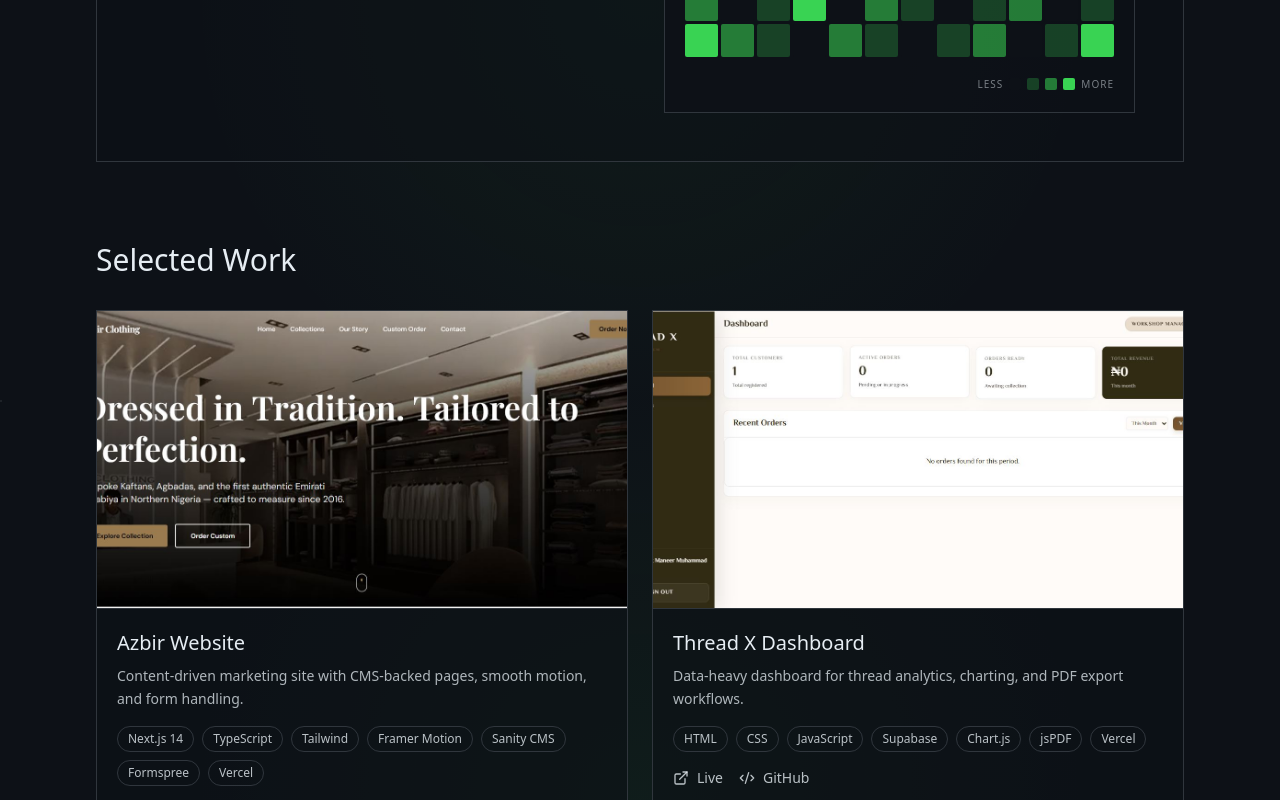
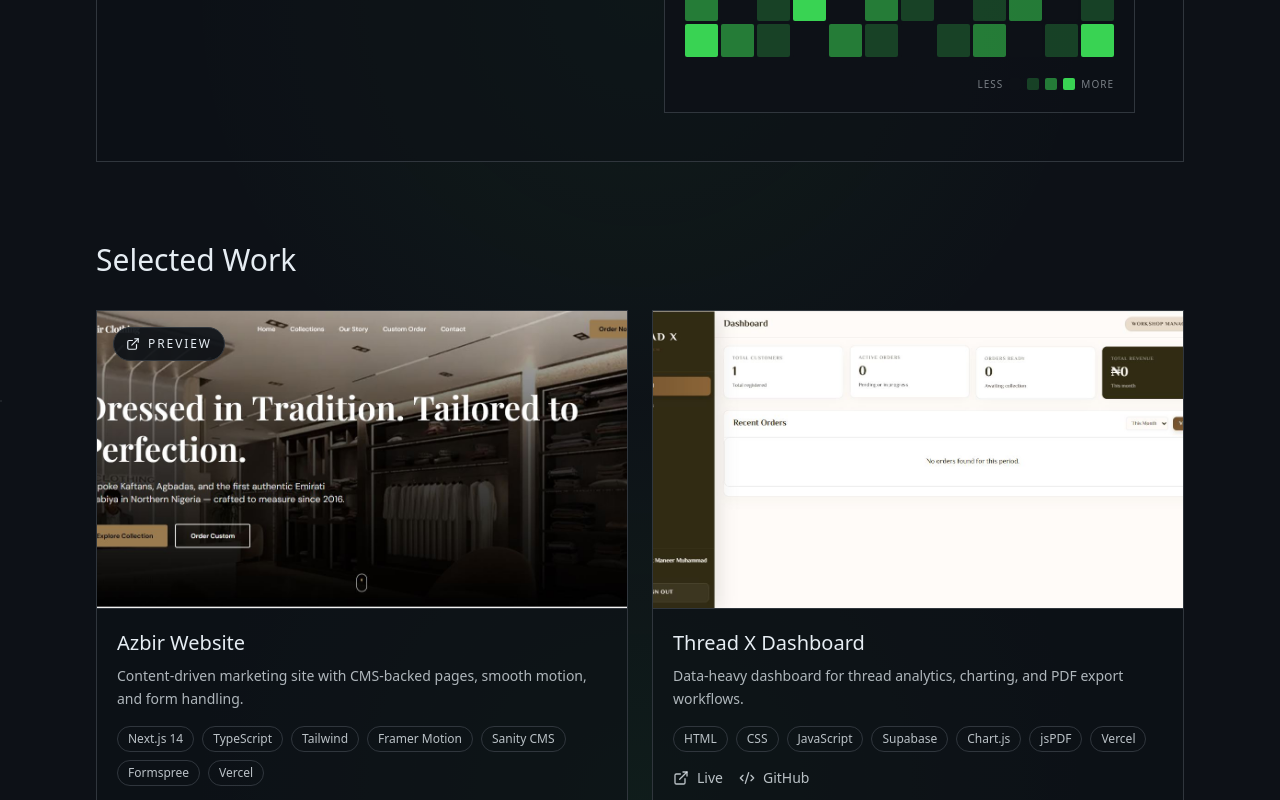
Before and after one commit to Onlysyn/portfolio, a Next.js app: page / in a window 1280 px wide. Shown: the part 2000-2800 px from the top of the page. Built offline with nearby package versions, Linux system fonts and the light colour scheme.

Commit message:
feat: enhance ProjectCard with embedUrl preview functionality and clean up styles

```diff
--- a/app/globals.css
+++ b/app/globals.css
@@ -24,10 +24,6 @@ html {
 }
 
 body {
-  cursor: none;
-}
-
-body {
   min-height: 100vh;
   background-image:
     radial-gradient(circle at 1px 1px, rgb(230 237 243 / 0.08) 1px, transparent 0),
--- a/app/page.tsx
+++ b/app/page.tsx
@@ -1,6 +1,5 @@
 import About from "@/components/About";
 import Contact from "@/components/Contact";
-import CustomCursor from "@/components/CustomCursor";
 import Footer from "@/components/Footer";
 import Hero from "@/components/Hero";
 import Navbar from "@/components/Navbar";
@@ -10,7 +9,6 @@ import Work from "@/components/Work";
 export default function Home() {
   return (
     <div className="relative">
-      <CustomCursor />
       <Navbar />
       <main className="mx-auto flex w-full max-w-6xl flex-col gap-20 px-6 py-10 md:px-8">
         <Hero />
--- a/components/ProjectCard.tsx
+++ b/components/ProjectCard.tsx
@@ -61,9 +61,19 @@ export default function ProjectCard({ project }: ProjectCardProps) {
           fill
           sizes="(max-width: 768px) 100vw, 50vw"
           className={`object-cover transition-opacity duration-500 ease-out ${
-            isHovered && isInView ? "opacity-0" : "opacity-100"
+            isHovered && isInView && project.video ? "opacity-0" : "opacity-100"
           }`}
         />
+        {project.embedUrl && (
+          <button
+            type="button"
+            onClick={() => setIsPreviewOpen(true)}
+            className="absolute left-4 top-4 z-10 inline-flex items-center gap-2 rounded-full border border-border bg-background/90 px-3 py-2 text-xs uppercase tracking-[0.16em] text-text transition hover:border-accent hover:text-accent"
+          >
+            <ExternalLink size={14} />
+            Preview
+          </button>
+        )}
         {isInView && project.video && (
           <video
             ref={videoRef}
@@ -96,7 +106,7 @@ export default function ProjectCard({ project }: ProjectCardProps) {
           ))}
         </div>
 
-        <div className="flex gap-4">
+        <div className="flex flex-wrap gap-4">
           <Link
             href={project.liveUrl}
             aria-label={`${project.name} live site`}
@@ -115,6 +125,26 @@ export default function ProjectCard({ project }: ProjectCardProps) {
           </Link>
         </div>
       </div>
+
+      {project.embedUrl && isPreviewOpen && (
+        <div className="fixed inset-0 z-50 flex items-center justify-center bg-black/85 px-4 py-6 backdrop-blur-sm">
+          <div className="relative w-full max-w-5xl overflow-hidden rounded-3xl border border-border bg-background">
+            <button
+              type="button"
+              onClick={() => setIsPreviewOpen(false)}
+              className="absolute right-4 top-4 z-20 inline-flex items-center gap-2 rounded-full border border-border bg-background/95 px-3 py-2 text-xs uppercase tracking-[0.16em] text-text transition hover:border-accent hover:text-accent"
+            >
+              Close
+            </button>
+            <iframe
+              src={project.embedUrl}
+              title={`${project.name} live preview`}
+              className="h-[70vh] w-full border-0"
+              allow="autoplay; fullscreen; microphoning; camera"
+            />
+          </div>
+        </div>
+      )}
     </article>
   );
 }
```
